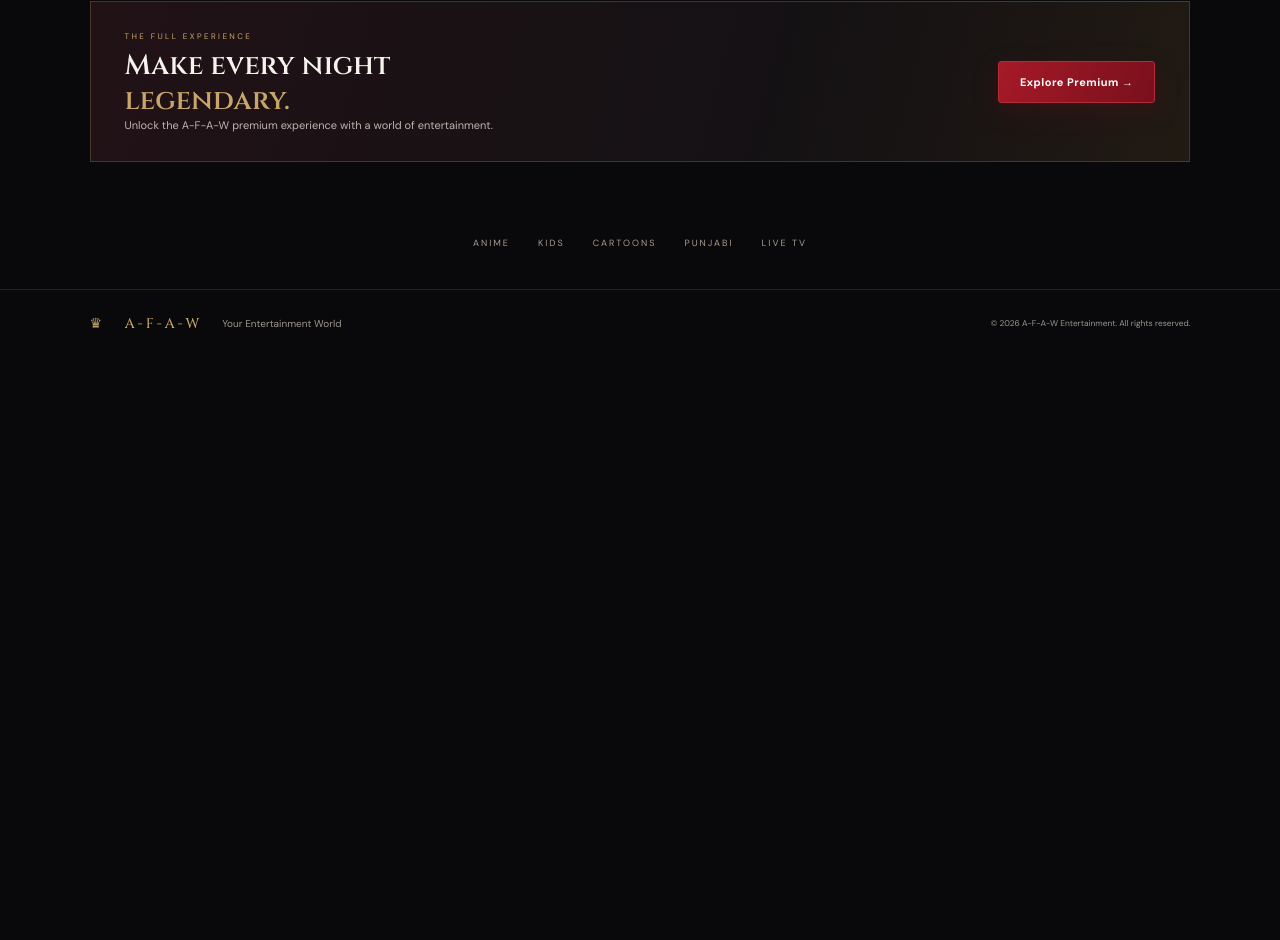
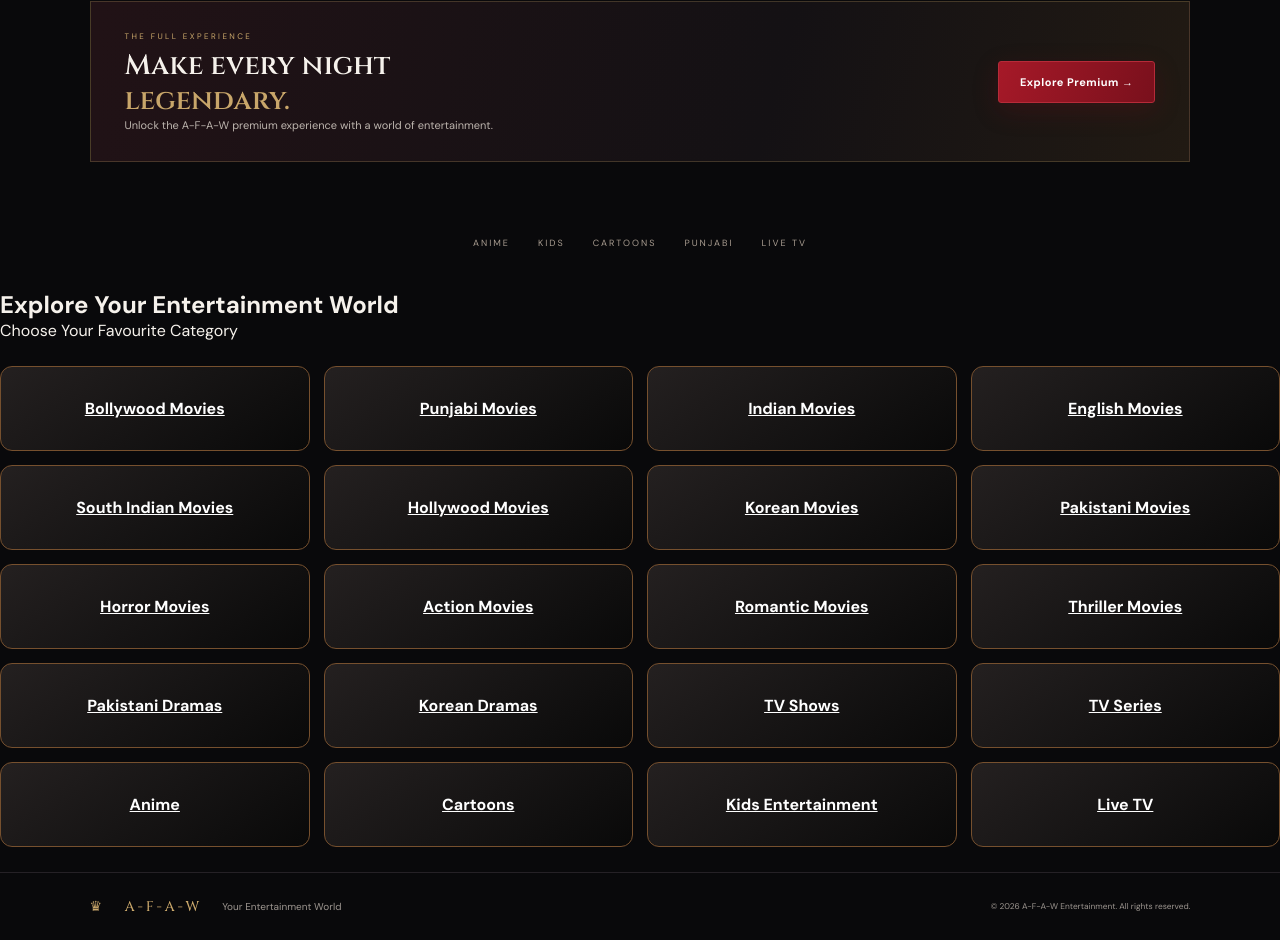
Before and after one commit to slim2267399-cmyk/A-F-A-W-Entertainment, a plain HTML site: page index.html in a window 1280 px wide. Shown: the part 1380-2320 px from the top of the page. Before the commit the page ends 1737 px from the top, so only its background shows below. Drawn offline with Linux system fonts and the light colour scheme.

Commit message:
Update index.html
Added 20 premium entertainment categories to the A-F-A-W dashboard, including Bollywood, Punjabi, Hollywood, South Indian, Korean, Pakistani Movies, Dramas, TV Shows, Anime, Cartoons and Live TV.

```diff
--- a/index.html
+++ b/index.html
@@ -254,6 +254,40 @@
 
 </main>
 
+<section class="categories-section" id="categories">
+  <h2>Explore Your Entertainment World</h2>
+  <p>Choose Your Favourite Category</p>
+
+  <div class="category-grid">
+
+    <a href="#bollywood" class="category-box">Bollywood Movies</a>
+    <a href="#punjabi" class="category-box">Punjabi Movies</a>
+    <a href="#indian" class="category-box">Indian Movies</a>
+    <a href="#english" class="category-box">English Movies</a>
+
+    <a href="#south-indian" class="category-box">South Indian Movies</a>
+    <a href="#hollywood" class="category-box">Hollywood Movies</a>
+    <a href="#korean" class="category-box">Korean Movies</a>
+    <a href="#pakistani" class="category-box">Pakistani Movies</a>
+
+    <a href="#horror" class="category-box">Horror Movies</a>
+    <a href="#action" class="category-box">Action Movies</a>
+    <a href="#romance" class="category-box">Romantic Movies</a>
+    <a href="#thriller" class="category-box">Thriller Movies</a>
+
+    <a href="#pakistani-drama" class="category-box">Pakistani Dramas</a>
+    <a href="#korean-drama" class="category-box">Korean Dramas</a>
+    <a href="#tv-shows" class="category-box">TV Shows</a>
+    <a href="#tv-series" class="category-box">TV Series</a>
+
+    <a href="#anime" class="category-box">Anime</a>
+    <a href="#cartoons" class="category-box">Cartoons</a>
+    <a href="#kids" class="category-box">Kids Entertainment</a>
+    <a href="#live-tv" class="category-box">Live TV</a>
+
+  </div>
+</section>
+
 <!-- FOOTER -->
 <footer>
 
```
